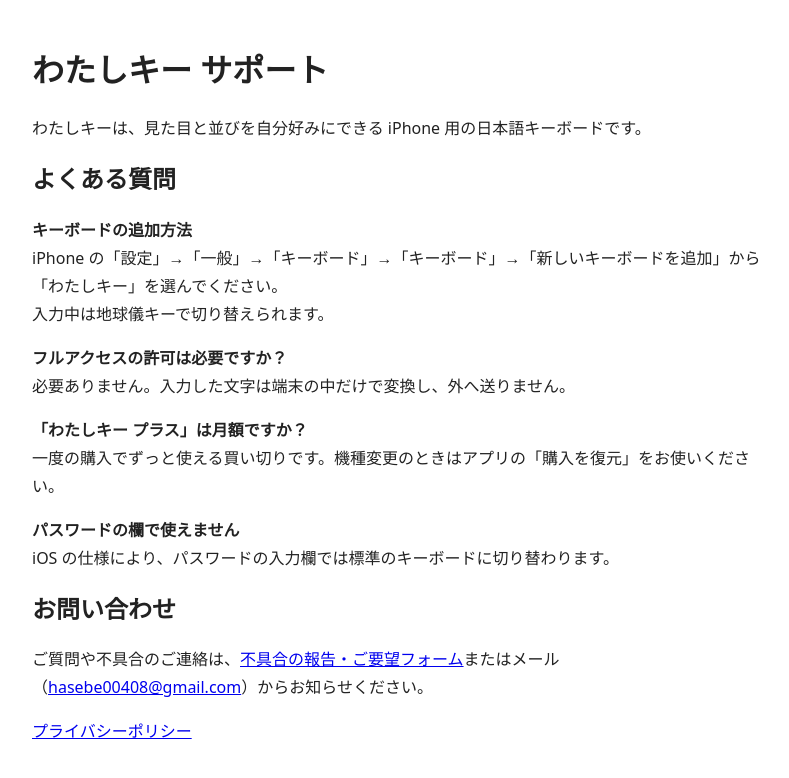
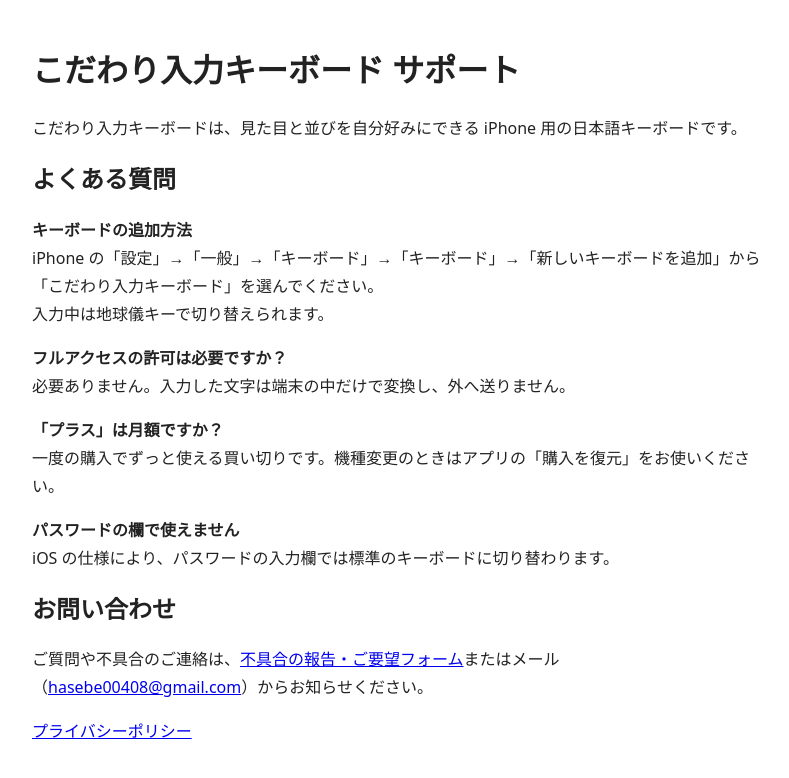
Before and after one commit to hasebe48/hasebe48.github.io, a plain HTML site: page watashikey/index.html in a window 1280 px wide. Shown: the whole page, without its empty margins (240-1029 px from the left). Drawn offline with Linux system fonts and the light colour scheme.

Commit message:
Rename watashikey pages to こだわり入力キーボード

```diff
--- a/watashikey/index.html
+++ b/watashikey/index.html
@@ -1,12 +1,12 @@
 <!doctype html>
-<html lang="ja"><head><meta charset="utf-8"><meta name="viewport" content="width=device-width, initial-scale=1"><title>わたしキー サポート</title><style>body{font:1rem/1.75 system-ui,sans-serif;max-width:46rem;margin:3rem auto;padding:0 1.25rem;color:#222}h1,h2{line-height:1.4}</style></head>
+<html lang="ja"><head><meta charset="utf-8"><meta name="viewport" content="width=device-width, initial-scale=1"><title>こだわり入力キーボード サポート</title><style>body{font:1rem/1.75 system-ui,sans-serif;max-width:46rem;margin:3rem auto;padding:0 1.25rem;color:#222}h1,h2{line-height:1.4}</style></head>
 <body><main>
-<h1>わたしキー サポート</h1>
-<p>わたしキーは、見た目と並びを自分好みにできる iPhone 用の日本語キーボードです。</p>
+<h1>こだわり入力キーボード サポート</h1>
+<p>こだわり入力キーボードは、見た目と並びを自分好みにできる iPhone 用の日本語キーボードです。</p>
 <h2>よくある質問</h2>
-<p><strong>キーボードの追加方法</strong><br>iPhone の「設定」→「一般」→「キーボード」→「キーボード」→「新しいキーボードを追加」から「わたしキー」を選んでください。<br>入力中は地球儀キーで切り替えられます。</p>
+<p><strong>キーボードの追加方法</strong><br>iPhone の「設定」→「一般」→「キーボード」→「キーボード」→「新しいキーボードを追加」から「こだわり入力キーボード」を選んでください。<br>入力中は地球儀キーで切り替えられます。</p>
 <p><strong>フルアクセスの許可は必要ですか？</strong><br>必要ありません。入力した文字は端末の中だけで変換し、外へ送りません。</p>
-<p><strong>「わたしキー プラス」は月額ですか？</strong><br>一度の購入でずっと使える買い切りです。機種変更のときはアプリの「購入を復元」をお使いください。</p>
+<p><strong>「プラス」は月額ですか？</strong><br>一度の購入でずっと使える買い切りです。機種変更のときはアプリの「購入を復元」をお使いください。</p>
 <p><strong>パスワードの欄で使えません</strong><br>iOS の仕様により、パスワードの入力欄では標準のキーボードに切り替わります。</p>
 <h2>お問い合わせ</h2>
 <p>ご質問や不具合のご連絡は、<a href="https://hasebe48.github.io/feedback/?app=watashikey">不具合の報告・ご要望フォーム</a>またはメール（<a href="mailto:hasebe00408@gmail.com">hasebe00408@gmail.com</a>）からお知らせください。</p>
```
Also changed, not shown: feedback/index.html (+1 -1 lines), watashikey/privacy.html (+4 -4 lines).
